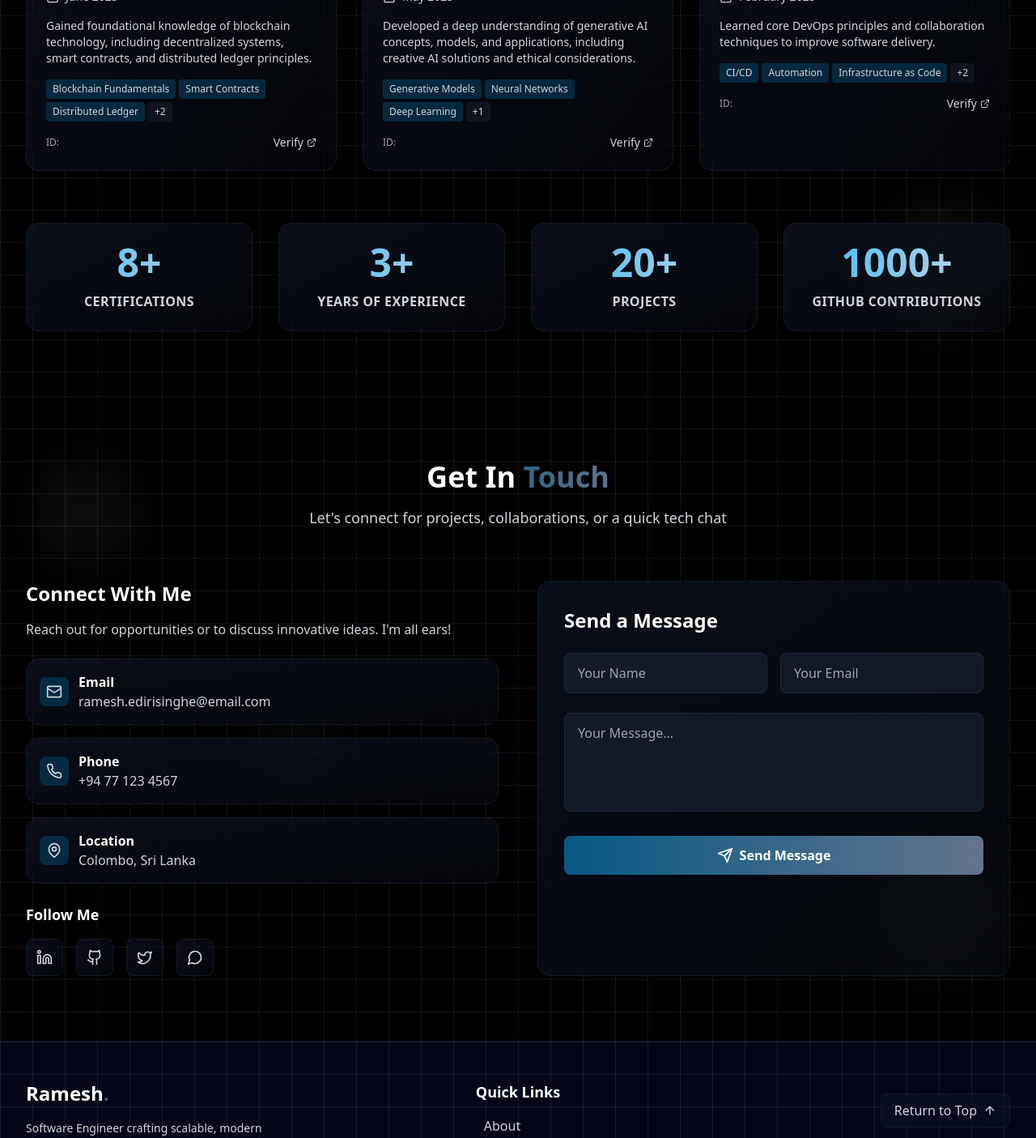
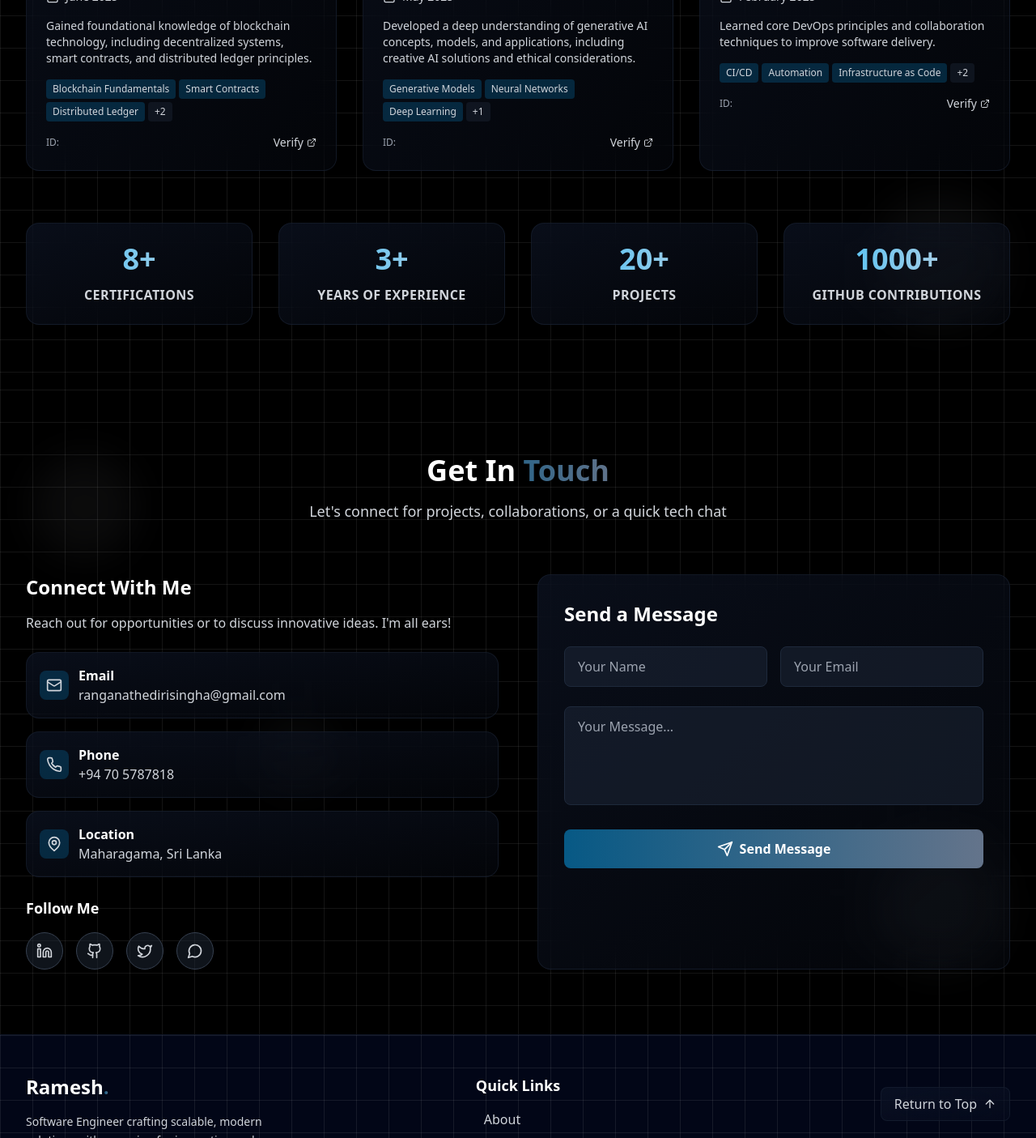
Before and after one commit to RameshEdirisinghe/portfolio-v2, a React (Vite) app: page / in a window 1280 px wide. Shown: the part 5233-6638 px from the top of the page at 81% size. Built offline with nearby package versions, Linux system fonts and the light colour scheme.

Commit message:
update contact page and styles

```diff
--- a/src/components/Certificates.tsx
+++ b/src/components/Certificates.tsx
@@ -175,19 +175,19 @@ const Certificates = () => {
         {/* Stats Section */}
         <div className="mt-16 grid grid-cols-2 md:grid-cols-4 gap-8">
           <div className="text-center bg-gradient-to-br from-slate-900/60 to-slate-900/20 backdrop-blur-xl border border-slate-800/50 rounded-2xl p-6 hover:border-gray-400/50 transition-all duration-500">
-            <div className="text-4xl md:text-5xl font-extrabold bg-gradient-to-r from-sky-400 to-slate-300 bg-clip-text text-transparent mb-3">8+</div>
+            <div className="text-4xl md:text-4xl font-extrabold bg-gradient-to-r from-sky-400 to-slate-300 bg-clip-text text-transparent mb-3">8+</div>
             <div className="text-gray-300 uppercase tracking-wide font-semibold">Certifications</div>
           </div>
           <div className="text-center bg-gradient-to-br from-slate-900/60 to-slate-900/20 backdrop-blur-xl border border-slate-800/50 rounded-2xl p-6 hover:border-gray-400/50 transition-all duration-500">
-            <div className="text-4xl md:text-5xl font-extrabold bg-gradient-to-r from-sky-400 to-slate-300 bg-clip-text text-transparent mb-3">3+</div>
+            <div className="text-4xl md:text-4xl font-extrabold bg-gradient-to-r from-sky-400 to-slate-300 bg-clip-text text-transparent mb-3">3+</div>
             <div className="text-gray-300 uppercase tracking-wide font-semibold">Years of Experience</div>
           </div>
           <div className="text-center bg-gradient-to-br from-slate-900/60 to-slate-900/20 backdrop-blur-xl border border-slate-800/50 rounded-2xl p-6 hover:border-gray-400/50 transition-all duration-500">
-            <div className="text-4xl md:text-5xl font-extrabold bg-gradient-to-r from-sky-400 to-slate-300 bg-clip-text text-transparent mb-3">20+</div>
+            <div className="text-4xl md:text-4xl font-extrabold bg-gradient-to-r from-sky-400 to-slate-300 bg-clip-text text-transparent mb-3">20+</div>
             <div className="text-gray-300 uppercase tracking-wide font-semibold">Projects</div>
           </div>
           <div className="text-center bg-gradient-to-br from-slate-900/60 to-slate-900/20 backdrop-blur-xl border border-slate-800/50 rounded-2xl p-6 hover:border-gray-400/50 transition-all duration-500">
-            <div className="text-4xl md:text-5xl font-extrabold bg-gradient-to-r from-sky-400 to-slate-300 bg-clip-text text-transparent mb-3">1000+</div>
+            <div className="text-4xl md:text-4xl font-extrabold bg-gradient-to-r from-sky-400 to-slate-300 bg-clip-text text-transparent mb-3">1000+</div>
             <div className="text-gray-300 uppercase tracking-wide font-semibold">GitHub Contributions</div>
           </div>
         </div>
--- a/src/components/Contact.tsx
+++ b/src/components/Contact.tsx
@@ -25,20 +25,20 @@ const Contact = () => {
     {
       icon: <Mail className="w-5 h-5 text-gray-300 group-hover:scale-110 transition-transform" />,
       title: 'Email',
-      value: 'ramesh.edirisinghe@email.com',
-      link: 'mailto:ramesh.edirisinghe@email.com'
+      value: 'ranganathedirisingha@gmail.com',
+      link: 'mailto:ranganathedirisingha@gmail.com'
     },
     {
       icon: <Phone className="w-5 h-5 text-gray-300 group-hover:scale-110 transition-transform" />,
       title: 'Phone',
-      value: '+94 77 123 4567',
-      link: 'tel:+94771234567'
+      value: '+94 70 5787818',
+      link: 'tel:+94705787818'
     },
     {
       icon: <MapPin className="w-5 h-5 text-gray-300 group-hover:scale-110 transition-transform" />,
       title: 'Location',
-      value: 'Colombo, Sri Lanka',
-      link: 'https://maps.google.com/?q=Colombo,Sri Lanka'
+      value: 'Maharagama, Sri Lanka',
+      link: 'https://maps.app.goo.gl/DXSkddkQ44vfeeop8'
     }
   ];
 
@@ -46,25 +46,25 @@ const Contact = () => {
     {
       icon: <Linkedin className="w-5 h-5" />,
       name: 'LinkedIn',
-      url: 'https://linkedin.com/in/ramesh-edirisinghe',
+      url: 'https://www.linkedin.com/in/ramesh-edirisinghe/',
       color: 'hover:bg-gradient-to-r hover:from-sky-800 hover:to-slate-500 hover:bg-clip-text hover:text-transparent'
     },
     {
       icon: <Github className="w-5 h-5" />,
       name: 'GitHub',
-      url: 'https://github.com/ramesh-edirisinghe',
+      url: 'https://github.com/RameshEdirisinghe',
       color: 'hover:bg-gradient-to-r hover:from-sky-800 hover:to-slate-500 hover:bg-clip-text hover:text-transparent'
     },
     {
       icon: <Twitter className="w-5 h-5" />,
       name: 'Twitter',
-      url: 'https://twitter.com/ramesh_dev',
+      url: 'https://x.com/RameshEdi',
       color: 'hover:bg-gradient-to-r hover:from-sky-800 hover:to-slate-500 hover:bg-clip-text hover:text-transparent'
     },
     {
       icon: <MessageCircle className="w-5 h-5" />,
       name: 'WhatsApp',
-      url: 'https://wa.me/94771234567',
+      url: 'https://wa.me/qr/SFAUXWBPOKAYE1',
       color: 'hover:bg-gradient-to-r hover:from-sky-800 hover:to-slate-500 hover:bg-clip-text hover:text-transparent'
     }
   ];
@@ -132,14 +132,19 @@ const Contact = () => {
                       href={social.url}
                       target="_blank"
                       rel="noopener noreferrer"
-                    className={`p-3 bg-gradient-to-br from-slate-900/60 to-slate-900/20 backdrop-blur-xl border border-slate-800/50 rounded-lg text-gray-300 ${social.color} transition-all duration-300 transform hover:scale-110 hover:shadow-lg hover:shadow-white/10`}
+                      className={`p-3 bg-gray-800/50 rounded-full border border-gray-700 text-gray-300 transition-all duration-300 transform hover:scale-110
+                        hover:bg-cyan-700/50 hover:border-cyan-700 hover:text-cyan-300`}
                       title={social.name}
+                      aria-label={social.name}
                     >
-                    {social.icon}
+                      {React.cloneElement(social.icon, {
+                        className: "w-5 h-5 transition-colors"
+                      })}
                     </a>
                   ))}
                 </div>
               </div>
+
           </div>
 
           {/* Contact Form */}
```
Lines whose indentation alone changed are shown as unchanged.
